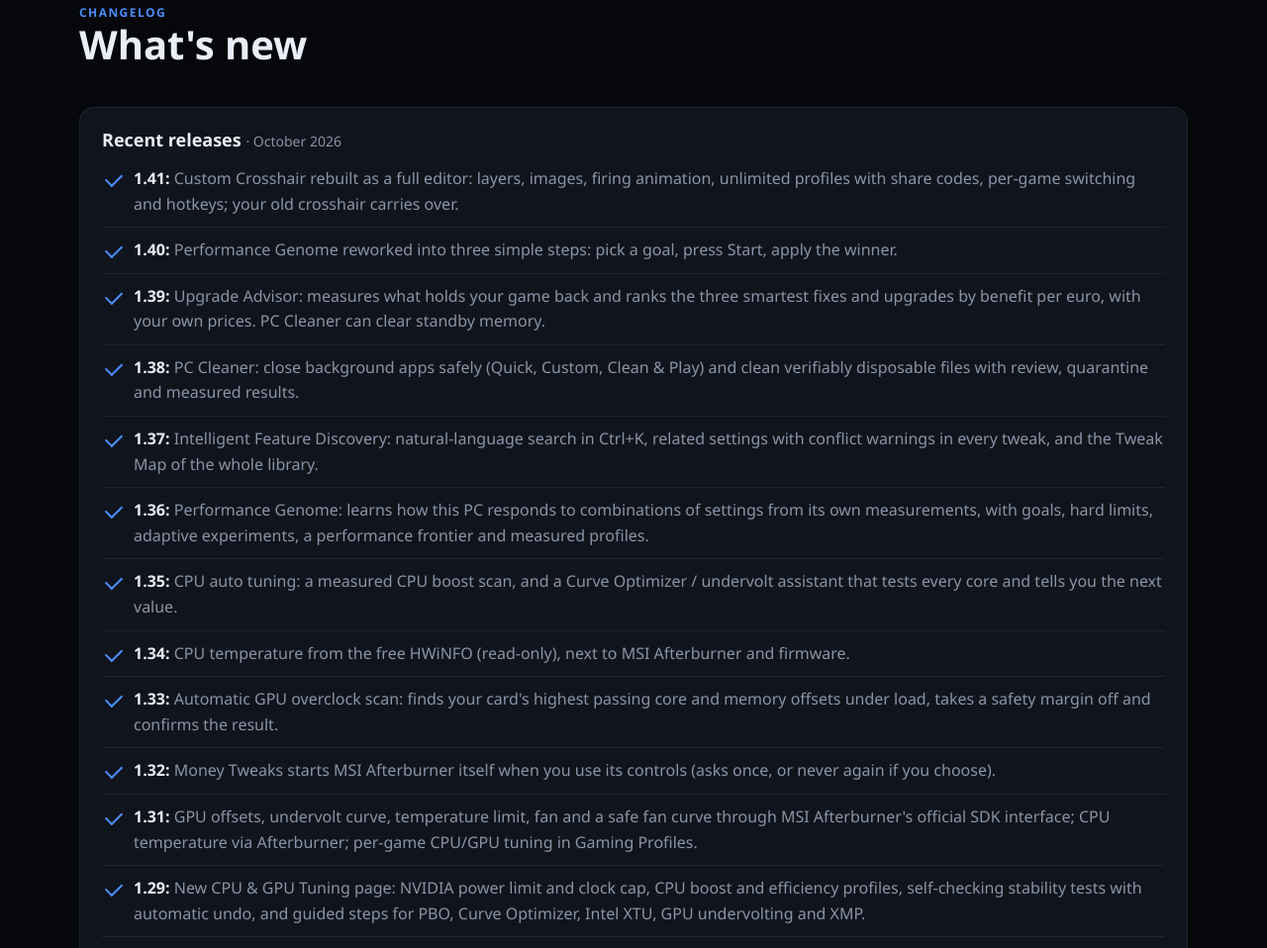
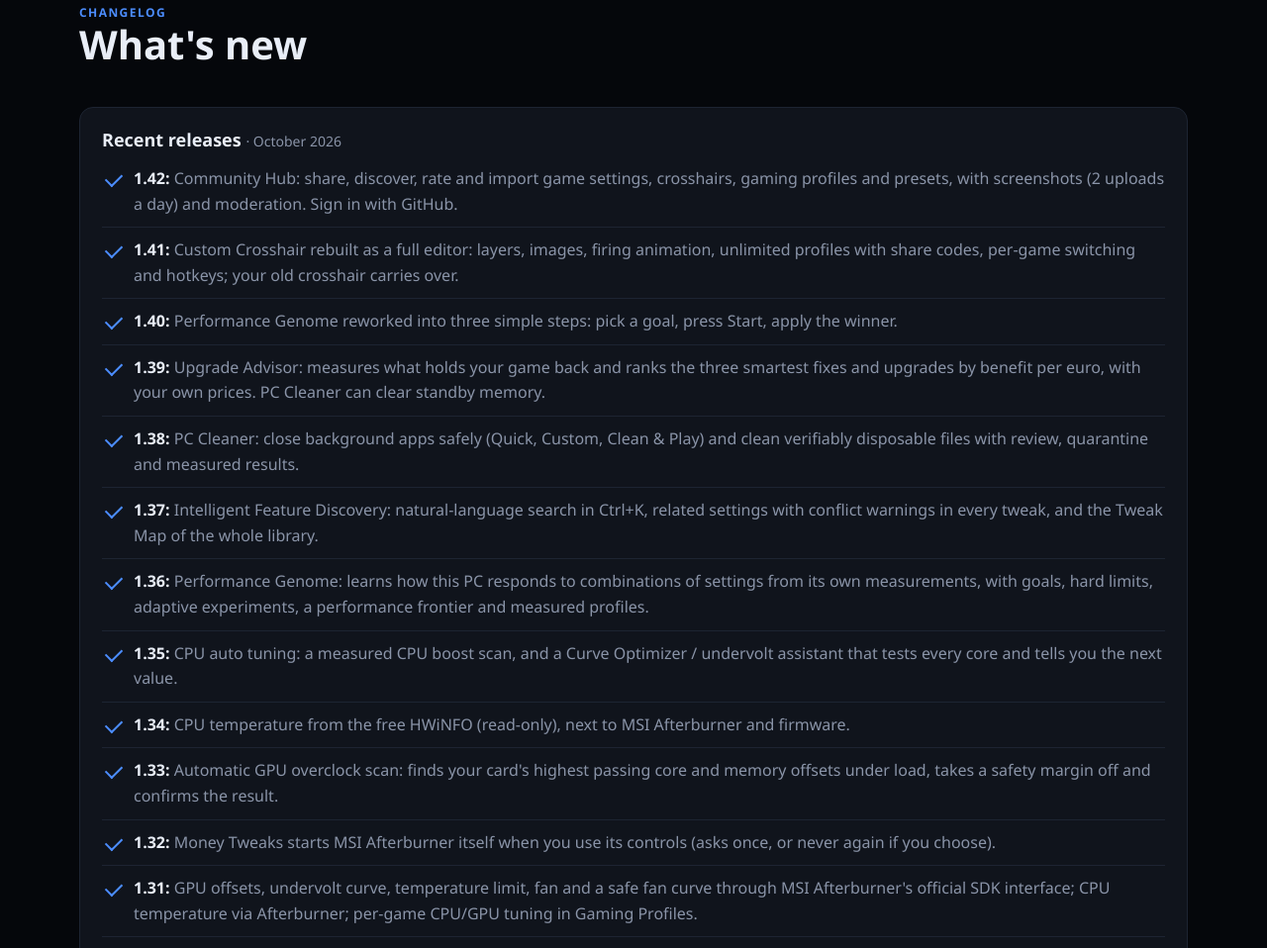
Before and after one commit to MoneyMan82/money-tweaks, a website: page docs/index.html in a window 1280 px wide. Shown: the part 7871-8829 px from the top of the page at 99% size. Drawn offline with Linux system fonts and the light colour scheme.

Commit message:
1.42: Community Hub (live at money-tweaks.barkgdd.workers.dev/api/community)
Co-Authored-By: Claude Opus 5.5 <noreply@anthropic.com>

```diff
--- a/docs/index.html
+++ b/docs/index.html
@@ -290,6 +290,7 @@ dotnet run --project src\MoneyTweaks -c Release</pre>
       <div class="card reveal" style="margin-bottom:16px">
         <h3>Recent releases <span class="muted" style="font-size:14px;font-weight:400">· October 2026</span></h3>
         <ul class="list">
+          <li><b>1.42:</b> Community Hub: share, discover, rate and import game settings, crosshairs, gaming profiles and presets, with screenshots (2 uploads a day) and moderation. Sign in with GitHub.</li>
           <li><b>1.41:</b> Custom Crosshair rebuilt as a full editor: layers, images, firing animation, unlimited profiles with share codes, per-game switching and hotkeys; your old crosshair carries over.</li>
           <li><b>1.40:</b> Performance Genome reworked into three simple steps: pick a goal, press Start, apply the winner.</li>
           <li><b>1.39:</b> Upgrade Advisor: measures what holds your game back and ranks the three smartest fixes and upgrades by benefit per euro, with your own prices. PC Cleaner can clear standby memory.</li>
```
Also changed, not shown: CHANGELOG.md, 1 other file.
